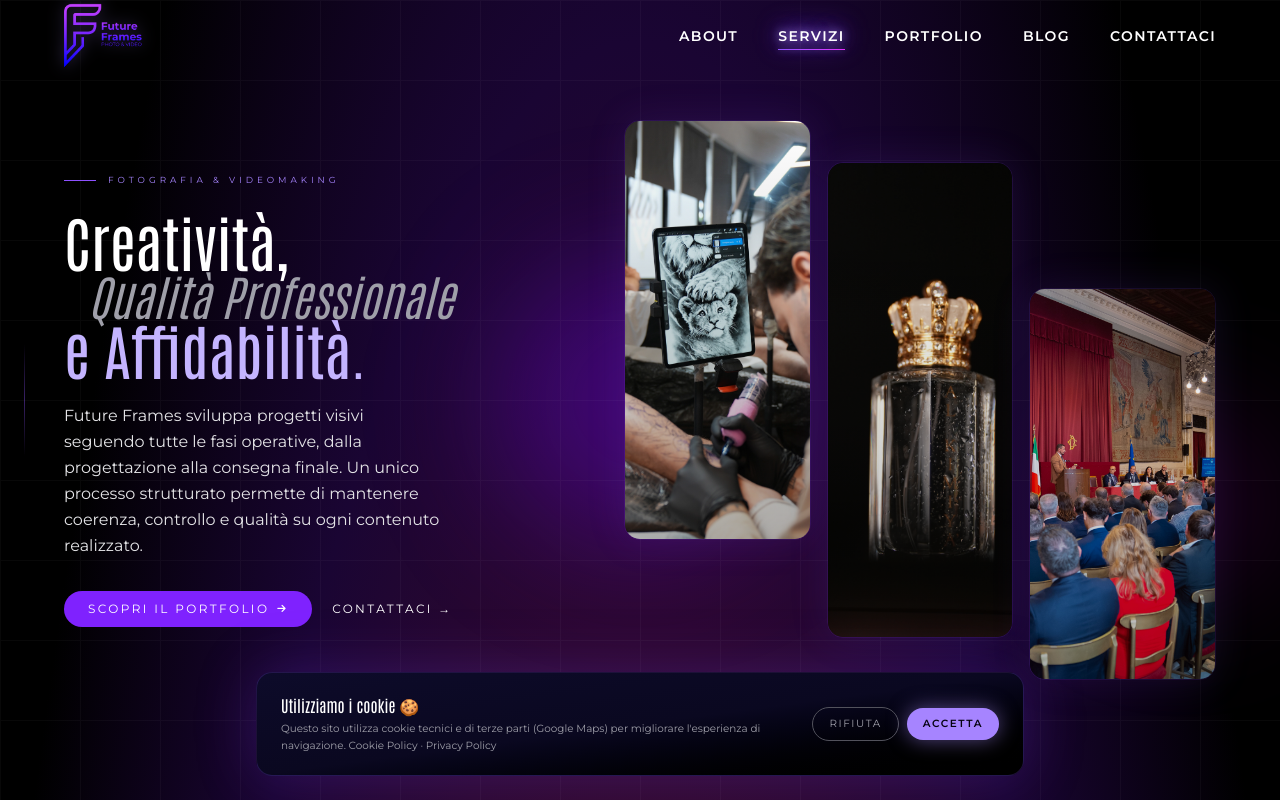
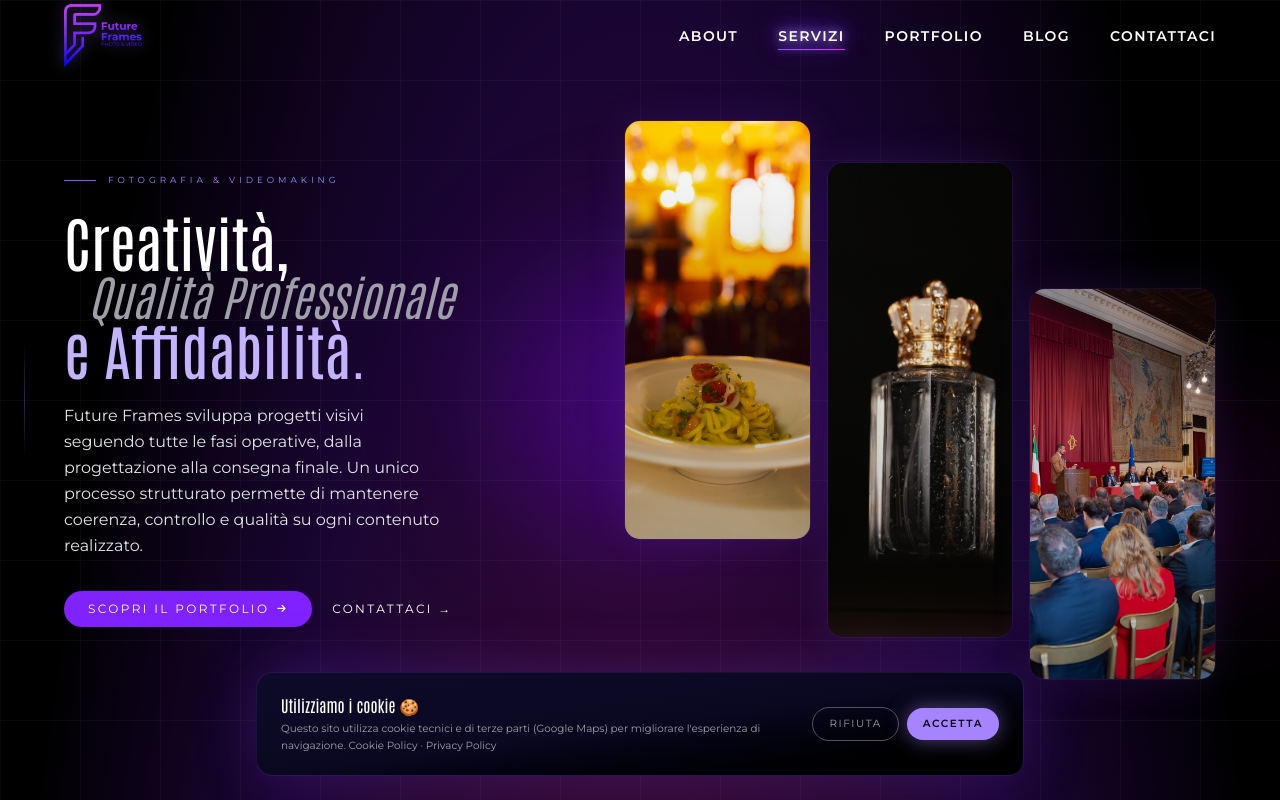
Before and after one commit to alelodato/future-frames-next, a Next.js app: page /servizi in a window 1280 px wide. Shown: the top 800 px of the page. Built offline with nearby package versions, Linux system fonts and the light colour scheme.

Commit message:
caricato versione aggiornata del portfolio e modificato immagine hero servizi

```diff
--- a/src/app/portfolio/[slug]/page.jsx
+++ b/src/app/portfolio/[slug]/page.jsx
@@ -171,11 +171,6 @@
 
         <div className="absolute inset-0 bg-gradient-to-b from-black/50 via-black/20 to-black" />
         <div className="absolute inset-0 bg-gradient-to-r from-black/60 via-transparent to-transparent" />
-
-        {/* Numero decorativo */}
-        <div className="absolute top-8 right-8 font-antonio text-[10rem] leading-none text-white/4 select-none pointer-events-none hidden md:block">
-          {String(project.id).padStart(2, "0")}
-        </div>
 
         {/* Contenuto */}
         <div className="absolute inset-0 flex flex-col justify-end px-6 md:px-16 pb-14 max-w-4xl">
--- a/src/app/servizi/page.jsx
+++ b/src/app/servizi/page.jsx
@@ -335,7 +335,7 @@
 
           <div className="flex gap-3 w-full lg:max-w-2xl" style={{ height: "200px" }}>
             <div className="flex-1 rounded-2xl overflow-hidden border border-violet-500/20 shadow-xl">
-              <img src="/images/servizi1.webp" alt="" className="w-full h-full object-cover" />
+              <img src="/images/pasta.webp" alt="" className="w-full h-full object-cover" />
             </div>
             <div className="flex-1 rounded-2xl overflow-hidden border border-violet-500/20 shadow-xl mt-6">
               <img src="/images/candela.webp" alt="" className="w-full h-full object-cover object-center" />
@@ -409,7 +409,7 @@
             <div className="flex flex-col justify-start flex-1 max-w-[220px] xl:max-w-[260px]" style={{ height: "70vh" }}>
               <div className="relative w-full rounded-2xl overflow-hidden border border-violet-500/15"
                 style={{ height: "75%", boxShadow: "0 0 40px rgba(139,92,246,0.12)" }}>
-                <img src="/images/servizi1.webp" alt="" className="w-full h-full object-cover" />
+                <img src="/images/pasta.webp" alt="" className="w-full h-full object-cover" />
                 <div className="absolute inset-0 bg-gradient-to-t from-black/30 to-transparent" />
               </div>
             </div>
```
Also changed, not shown: public/images/pasta.webp (added), 1 other file (tests, documents, lock files or other folders).
